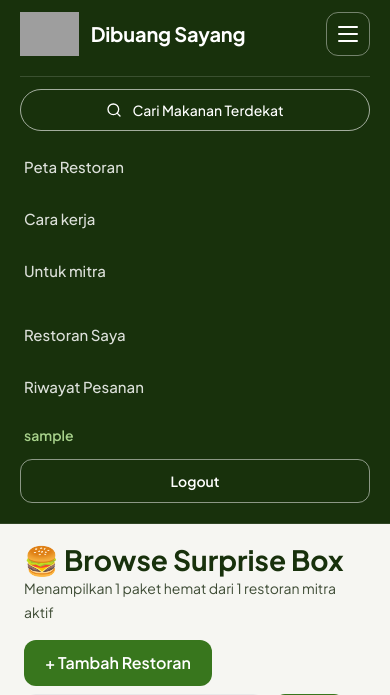
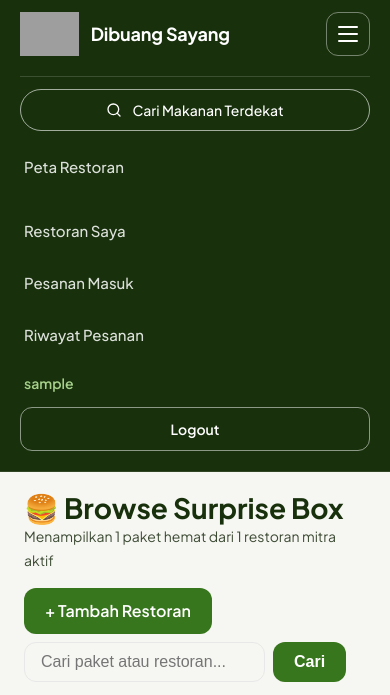
Before and after one commit to PBP-E-Kelompok-03/PBP-E-Kelompok-03, a Django app: page /food/ in a window 390 px wide, after a click that opens the changed part. Shown: the top 695 px of the page. Run offline with Django 5.2, Linux system fonts and the light colour scheme; a user stored in the database is signed in; tables that the repository leaves empty hold one stand-in row (values such as "Sample post"); grey boxes are pictures that could not be loaded.

Commit message:
feat(ui): navbar for mobile and 403 page

```diff
--- a/static/css/base.css
+++ b/static/css/base.css
@@ -63,18 +63,19 @@ a {
 }
 .navbar__toggle span { display: block; width: 20px; height: 2px; border-radius: 2px; background: #FFFFFF; }
 
-@media (max-width: 1100px) {
+@media (max-width: 1280px) {
   .navbar { padding-inline: 24px; gap: 20px; }
   .navbar__nav-items, .navbar__right { gap: 16px; }
+  .navbar__brand { font-size: 18px; }
 }
-@media (max-width: 900px) {
+@media (max-width: 1200px) {
   .navbar { flex-wrap: wrap; padding: 12px 20px; }
   .navbar__toggle { display: inline-flex; }
   .navbar__menu { display: none; flex: 0 0 100%; flex-direction: column; align-items: stretch; gap: 16px; padding: 12px 0 8px; border-top: 1px solid rgba(255, 255, 255, 0.15); }
-  .navbar.is-open .navbar__menu { display: flex; }
+  .navbar.is-open .navbar__menu { display: flex; max-height: calc(100vh - 72px); overflow-y: auto; }
   .navbar__nav-items, .navbar__right { flex-direction: column; align-items: stretch; gap: 4px; }
   .navbar__search-pill { justify-content: center; margin-bottom: 8px; }
-  .nav-item { padding: 12px 4px; }
+  .nav-item { padding: 12px 4px; min-height: 44px; display: flex; align-items: center; }
   .nav-item.is-active::after { display: none; }
   .nav-item.is-active { color: var(--color-accent); }
   .navbar__user-greeting { max-width: none; padding: 8px 4px; }
--- a/templates/403.html
+++ b/templates/403.html
@@ -1,8 +1,10 @@
 {% extends "base.html" %}
 {% block title %}Akses Ditolak, Dibuang Sayang{% endblock %}
 {% block content %}
-  <div class="card">
-    <h1>403, Akses Ditolak</h1>
+  <div class="ds-empty">
+    <p class="ds-overline ds-text-error">Error 403</p>
+    <h1 class="ds-h2">Akses ditolak</h1>
     <p>Kamu tidak punya izin untuk mengakses atau mengubah data ini.</p>
+    <a class="ds-btn ds-btn--primary" href="/">Kembali ke beranda</a>
   </div>
 {% endblock %}
--- a/templates/base.html
+++ b/templates/base.html
@@ -31,8 +31,10 @@
           <span>Cari Makanan Terdekat</span>
         </a>
         <a href="{% url 'map:map' %}" class="nav-item">Peta Restoran</a>
+        {% if not user.is_authenticated %}
         <a href="/#cara-kerja" class="nav-item">Cara kerja</a>
         <a href="/#untuk-mitra" class="nav-item">Untuk mitra</a>
+        {% endif %}
       </div>
 
       <div class="navbar__right">
@@ -40,6 +42,7 @@
           {% if user.is_authenticated %}
             {% if user.role == "partner" or user.is_staff %}
               <a href="{% url 'food:my_restaurants' %}" class="nav-item{% if request.resolver_match.url_name == 'my_restaurants' %} is-active{% endif %}">Restoran Saya</a>
+              <a href="{% url 'order:incoming' %}" class="nav-item{% if request.resolver_match.url_name == 'incoming' %} is-active{% endif %}">Pesanan Masuk</a>
             {% endif %}
             <a href="{% url 'order:history' %}" class="nav-item{% if request.resolver_match.url_name == 'history' %} is-active{% endif %}">Riwayat Pesanan</a>
             <span class="navbar__user-greeting">{{ user.username }}</span>
@@ -55,11 +58,15 @@
     (function () {
       var t = document.querySelector('.navbar__toggle'), n = document.querySelector('.navbar');
       if (!t) return;
-      t.addEventListener('click', function () {
-        var o = n.classList.toggle('is-open');
-        t.setAttribute('aria-expanded', o);
-        t.setAttribute('aria-label', o ? 'Tutup menu' : 'Buka menu');
-      });
+      function set(open) {
+        n.classList.toggle('is-open', open);
+        t.setAttribute('aria-expanded', open);
+        t.setAttribute('aria-label', open ? 'Tutup menu' : 'Buka menu');
+      }
+      t.addEventListener('click', function () { set(!n.classList.contains('is-open')); });
+      document.addEventListener('keydown', function (e) { if (e.key === 'Escape') set(false); });
+      document.addEventListener('click', function (e) { if (!n.contains(e.target)) set(false); });
+      n.querySelectorAll('.navbar__menu a').forEach(function (a) { a.addEventListener('click', function () { set(false); }); });
     })();
   </script>
 
```
